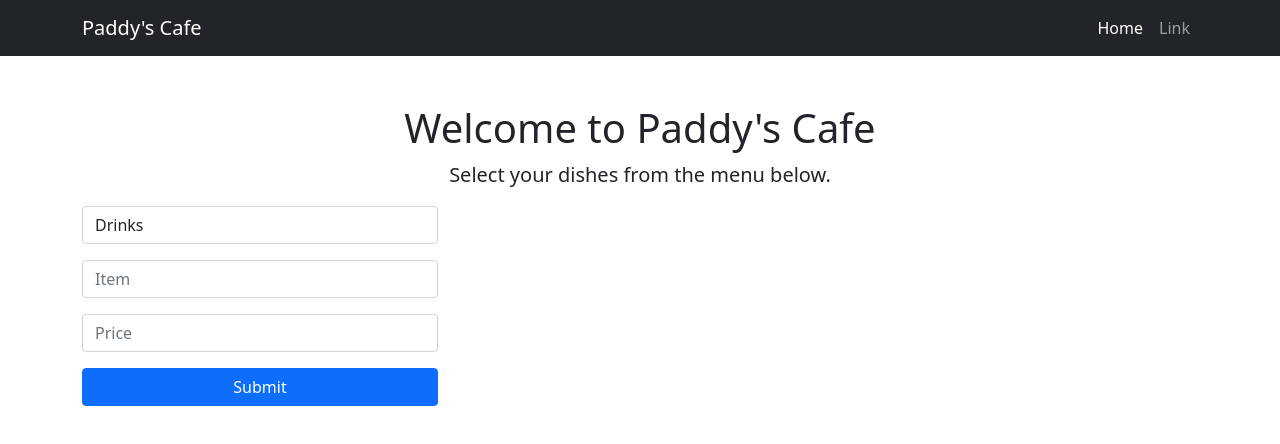
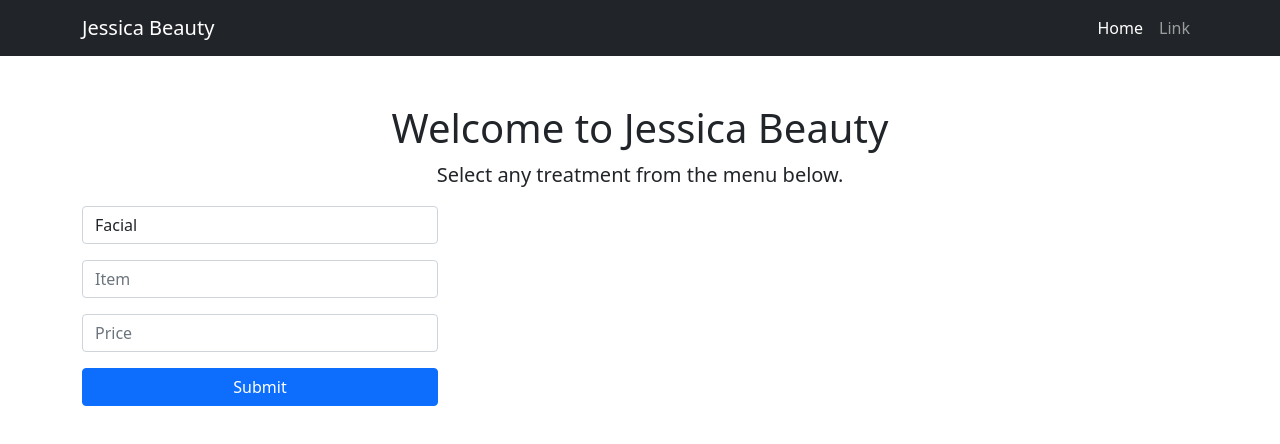
Before and after one commit to eversoneder/iwa-ca1, a website: page views/index.html in a window 1280 px wide. Drawn offline with nearby package versions, Linux system fonts and the light colour scheme; no server answers.

Commit message:
index values change

```diff
--- a/views/index.html
+++ b/views/index.html
@@ -5,7 +5,7 @@
         <meta name="viewport" content="width=device-width, initial-scale=1, shrink-to-fit=no" />
         <meta name="description" content="" />
         <meta name="author" content="" />
-        <title>Paddy's Cafe</title>
+        <title>Jessica Beauty</title>
         <!-- Favicon-->
         <link rel="icon" type="image/x-icon" href="assets/favicon.ico" />
         <!-- Core theme CSS (includes Bootstrap)-->
@@ -20,7 +20,7 @@
         <!-- Responsive navbar-->
         <nav class="navbar navbar-expand-lg navbar-dark bg-dark">
             <div class="container">
-                <a class="navbar-brand" href="#">Paddy's Cafe</a>
+                <a class="navbar-brand" href="#">Jessica Beauty</a>
                 <button class="navbar-toggler" type="button" data-bs-toggle="collapse" data-bs-target="#navbarSupportedContent" aria-controls="navbarSupportedContent" aria-expanded="false" aria-label="Toggle navigation"><span class="navbar-toggler-icon"></span></button>
                 <div class="collapse navbar-collapse" id="navbarSupportedContent">
                     <ul class="navbar-nav ms-auto mb-2 mb-lg-0">
@@ -34,19 +34,19 @@
         <div class="container">
             <div class=row>
                 <div class="text-center mt-5">
-                    <h1>Welcome to Paddy's Cafe</h1>
-                    <p class="lead">Select your dishes from the menu below.</p>
+                    <h1>Welcome to Jessica Beauty</h1>
+                    <p class="lead">Select any treatment from the menu below.</p>
                 </div>
                 <div id="results" class="col-lg-8 order-2 mb-5"></div>
                 <div id="menu" class="col-lg-4 order-1 mb-3">
                     <form enctype="application/json" action="/post/json" method="post">
                         <div class="form-group">
                             <select id="section" class="form-control" name="sec_n">
-                                <option value="0">Drinks</option>
-                                <option value="1">Side Dishes</option>
-                                <option value="2">Breakfast</option>
-                                <option value="3">Lunch</option>
-                                <option value="4">Dinner</option>
+                                <option value="0">Facial</option>
+                                <option value="1">Waxing</option>
+                                <option value="2">Eyebrow</option>
+                                <option value="3">Eyelash</option>
+                                <option value="4">Massages</option>
                             </select>
                             <input class="form-control mt-3" type="text" name="item" placeholder="Item">
                             <input class="form-control mt-3" type="text" name="price" placeholder="Price">
```
